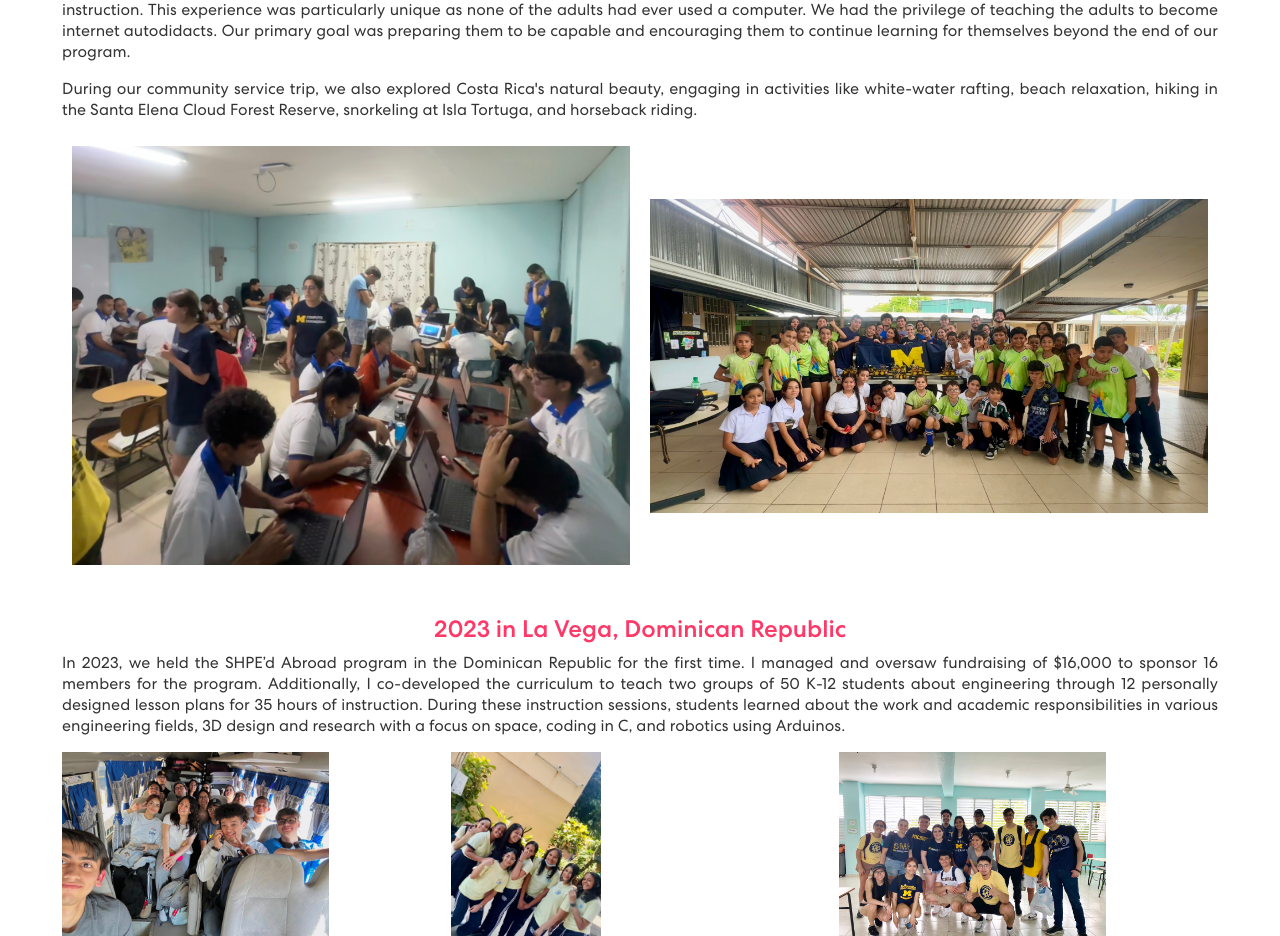
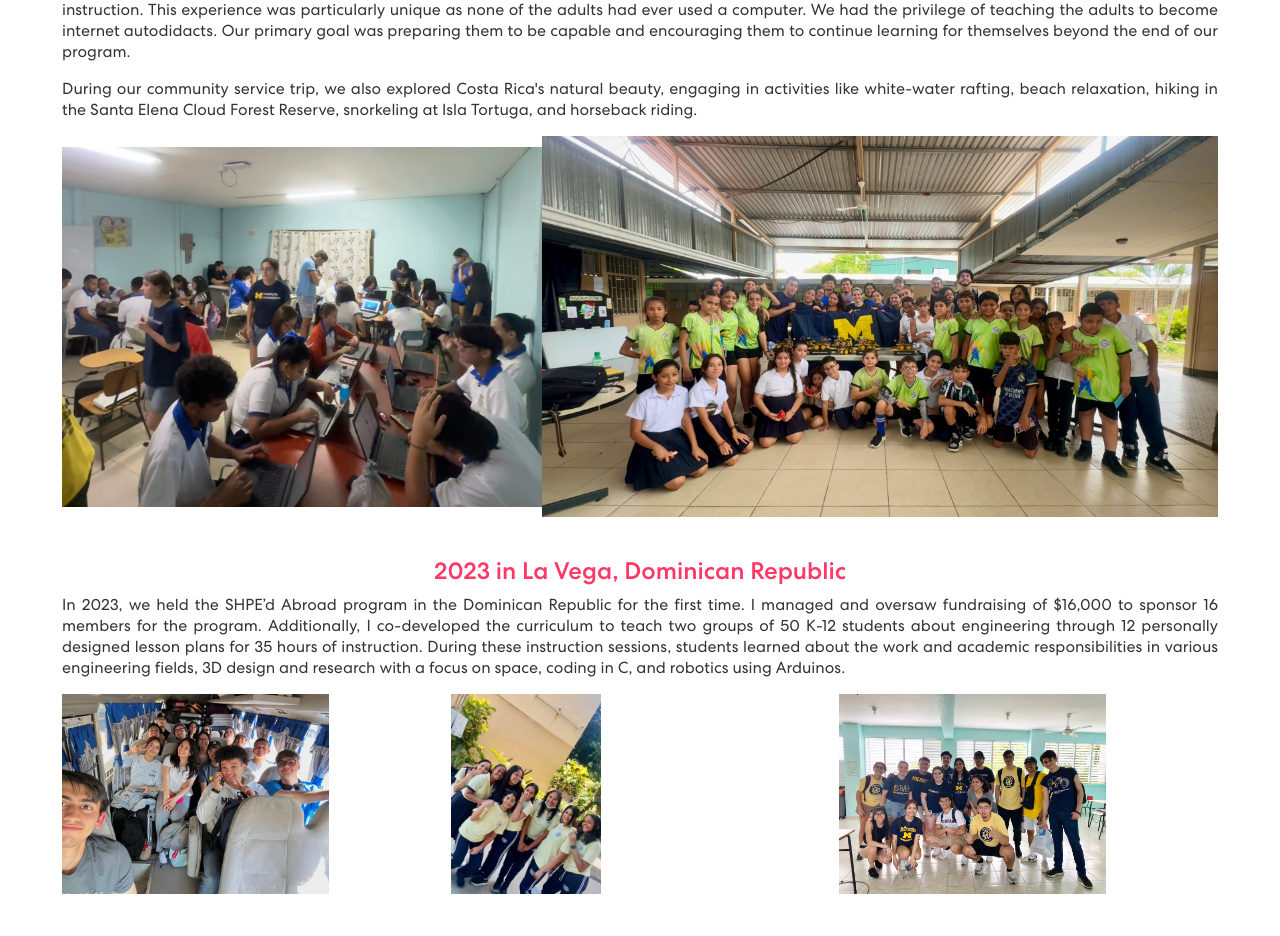
Before and after one commit to glopezsalgado/glopezsalgado.github.io, a React (Create React App) app: page /myCommunities in a window 1280 px wide. Shown: the part 983-1919 px from the top of the page. Built offline with nearby package versions, Linux system fonts and the light colour scheme.

Commit message:
fixed dimensions of CR images in my communities

```diff
--- a/src/App.css
+++ b/src/App.css
@@ -604,8 +604,8 @@ nav.navbar .menuText {
 }
 
 .myCommunities .row-cr .horizontal-image img {
-  width: 100%;
-  height: auto;
+  width: auto;
+  height: 100%;
   margin: 0 50px;
 
 }
--- a/src/components/MyCommunities.js
+++ b/src/components/MyCommunities.js
@@ -75,15 +75,15 @@ export const MyCommunities = () => {
                     </div>
                 </div>
                 <h3>SHPE'd Abroad Program</h3>
-                <p>SHPE’d Abroad is an annual week-long program unique to our chapter since 2013, dedicated to teaching about STEM and academic development in under-resourced communities in Latin America. Since its organization, our program has reached Guatemala, Puerto Rico, the Dominican Republic, and multiple locations in Costa Rica, educating K-12 students. My involvement began in 2022, when I supported the chapter’s outreach team in outreaching to schools in Puerto Rico, to find a school to support, and attended as a mentoring volunteer. At the end of the 2022 SHPE’d Abroad program, my involvement grew as I was elected as the Vice President of External Affairs two years consecutively and became the head of the program’s organization.</p>
+                <p>SHPE’d Abroad is an annual week-long program unique to our chapter since 2013, dedicated to teaching about STEM and academic development in under-resourced communities in Latin America. Since its organization, our program has reached Guatemala, Puerto Rico, the Dominican Republic, and multiple locations in Costa Rica, educating K-12 grade students. My involvement began in 2022, when I supported the chapter’s outreach team in outreaching to schools in Puerto Rico to find a school to support, and attended as a mentoring volunteer. At the end of the 2022 SHPE’d Abroad program, my involvement grew as I was elected as the Vice President of External Affairs two years consecutively and became the head of the program’s organization.</p>
                 <h4>2024 in Quepos, Costa Rica</h4>
                 <p>This year, we expanded the program to teach 50 K-12 students in the mornings and 60 adults, aged 20 to 60, in an evening school. I managed and oversaw fundraising of $19,650.39, sponsoring 16 members for SHPE’d Abroad in Costa Rica. I also co-developed a curriculum to teach the K-12 students aspects of robotics and 3D design with a focus on space, while adults learned how to utilize a computer and Microsoft programs. I created 6 lesson plans for 18 hours of instruction. This experience was particularly unique as none of the adults had ever used a computer. We had the privilege of teaching the adults to become internet autodidacts. Our primary goal was preparing them to be capable and encouraging them to continue learning for themselves beyond the end of our program.</p><p>During our community service trip, we also explored Costa Rica's natural beauty, engaging in activities like white-water rafting, beach relaxation, hiking in the Santa Elena Cloud Forest Reserve, snorkeling at Isla Tortuga, and horseback riding.
                 </p>
                 <div className="row-cr">
-                    <div className="column left">
+                    <div className="column-left">
                         <img src={CRadults} alt="CRadults Img" className="horizontal-image" />
                     </div>
-                    <div className="column right">
+                    <div className="column-right">
                         <img src={CRkids} alt="CRkids Img" className="horizontal-image" />
                     </div>
                 </div>
```
